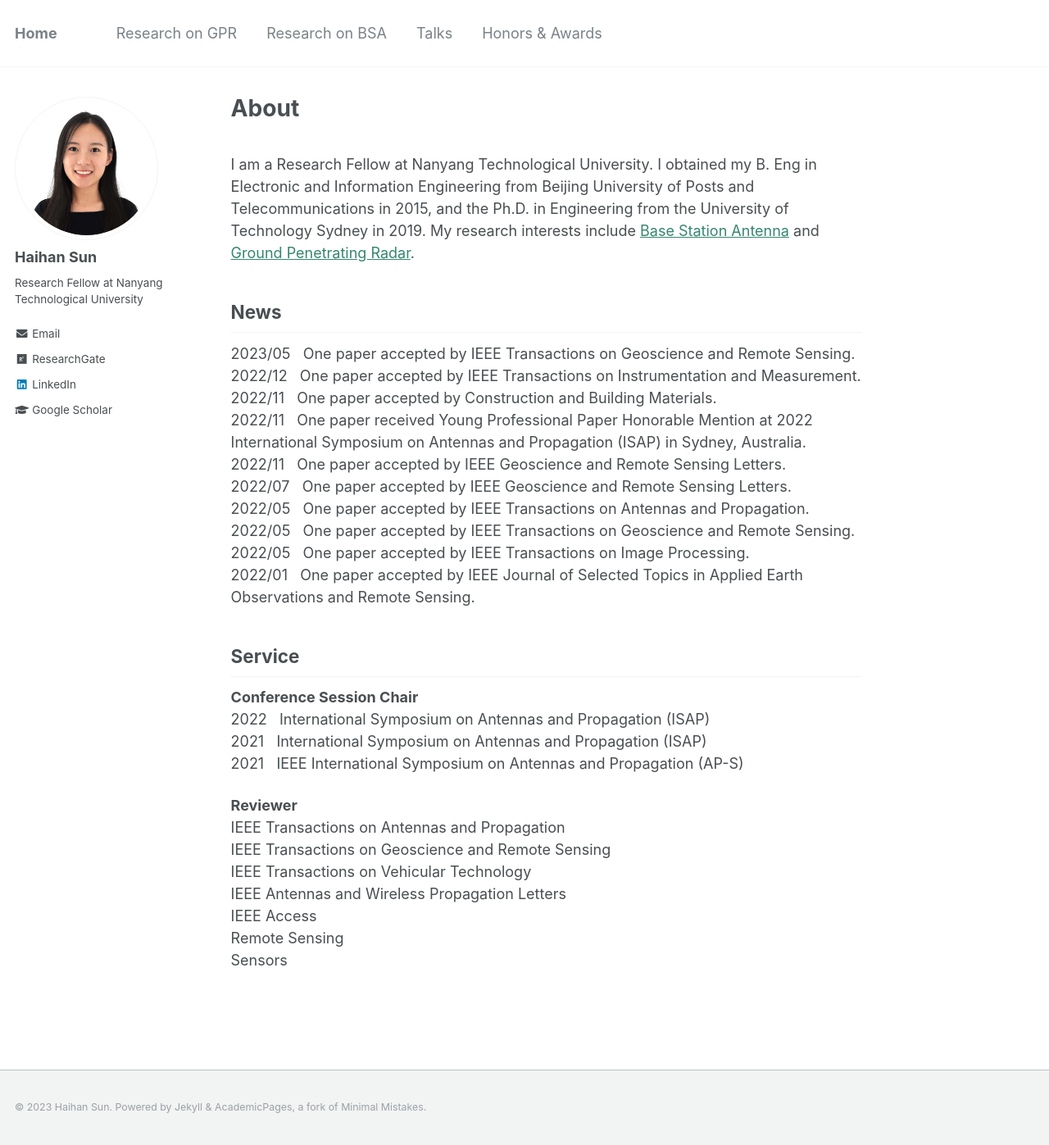
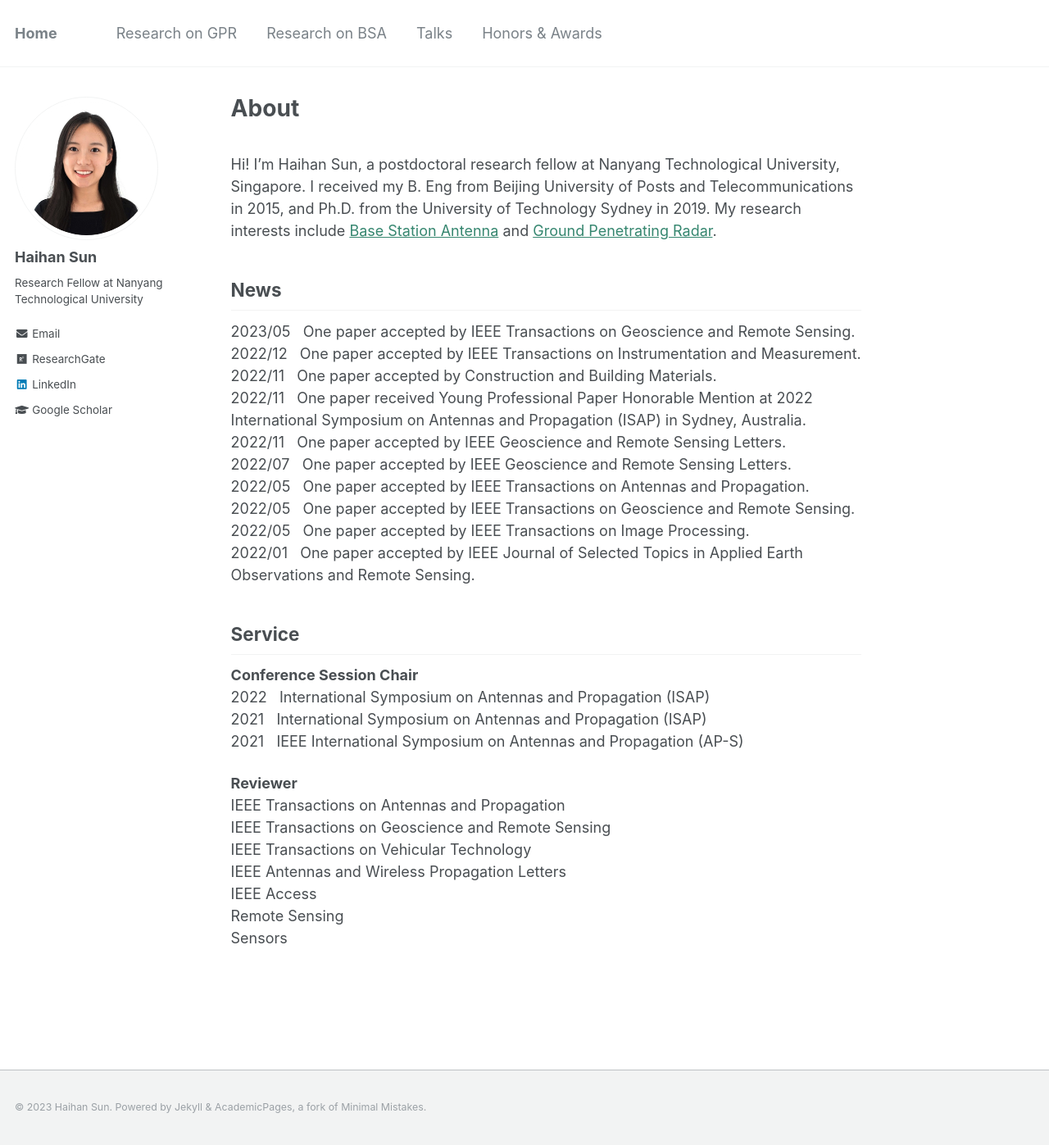
Before and after one commit to Haihan-Sun/Haihan-Sun.github.io, a Jekyll site: the page built from _pages/about.md, in a window 1280 px wide and 1397 px high. Shown: the whole window at 82% size. Built offline with Jekyll 4.4.1, drawn with Linux system fonts in a browser that asks for light colours.

Commit message:
Update about.md

```diff
--- a/_pages/about.md
+++ b/_pages/about.md
@@ -8,7 +8,7 @@ redirect_from:
 ---
 
 <br>
-I am a Research Fellow at Nanyang Technological University. I obtained my B. Eng in Electronic and Information Engineering from Beijing University of Posts and Telecommunications in 2015, and the Ph.D. in Engineering from the University of Technology Sydney in 2019. My research interests include <a href="https://haihan-sun.github.io/BSA/"  style="color:#35866F">Base Station Antenna</a> and <a href="https://haihan-sun.github.io/GPR/"  style="color:#35866F"> Ground Penetrating Radar</a>.
+Hi! I'm Haihan Sun, a postdoctoral research fellow at Nanyang Technological University, Singapore. I received my B. Eng from Beijing University of Posts and Telecommunications in 2015, and Ph.D. from the University of Technology Sydney in 2019. My research interests include <a href="https://haihan-sun.github.io/BSA/"  style="color:#35866F">Base Station Antenna</a> and <a href="https://haihan-sun.github.io/GPR/"  style="color:#35866F"> Ground Penetrating Radar</a>.
 
 News
 ------
```
